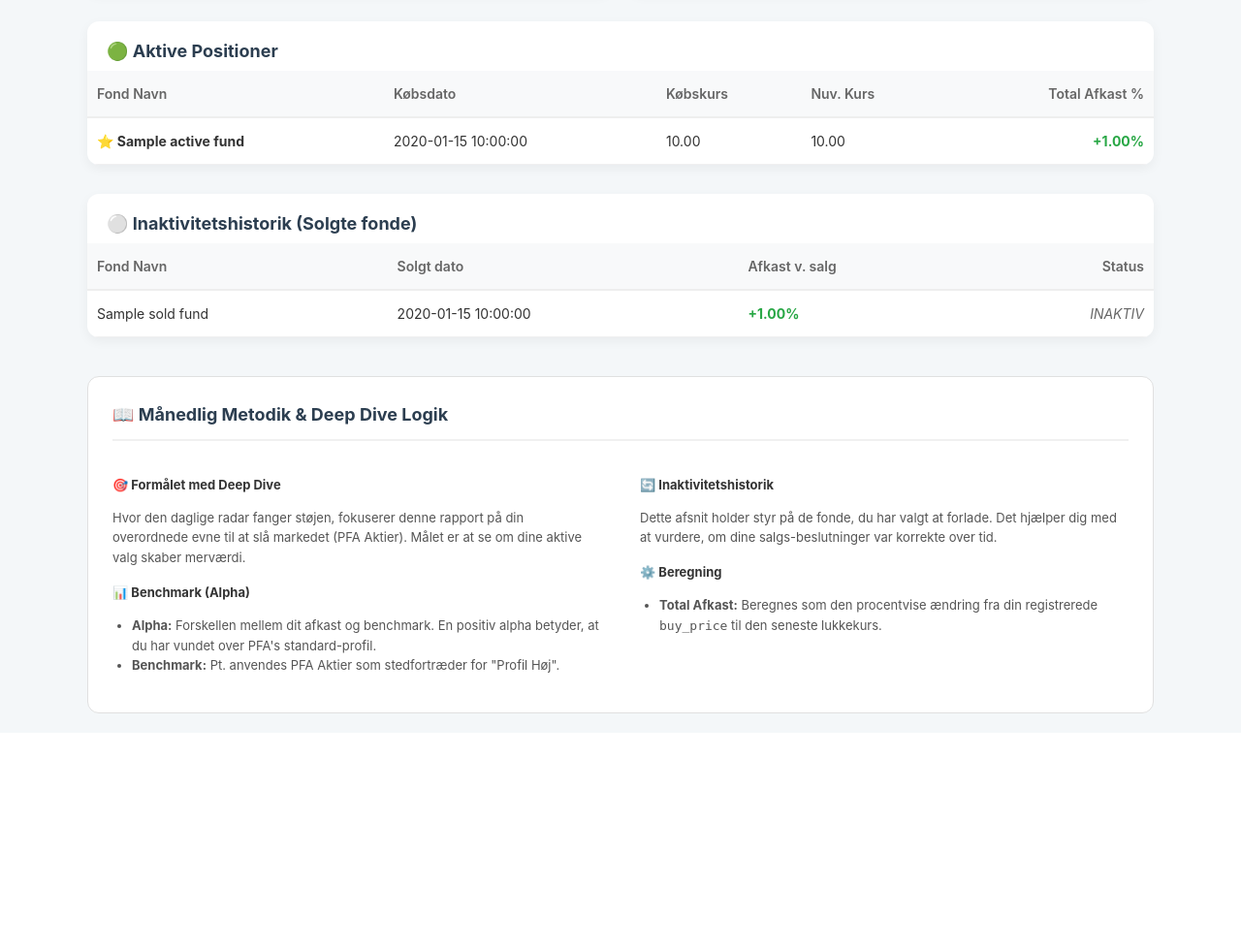
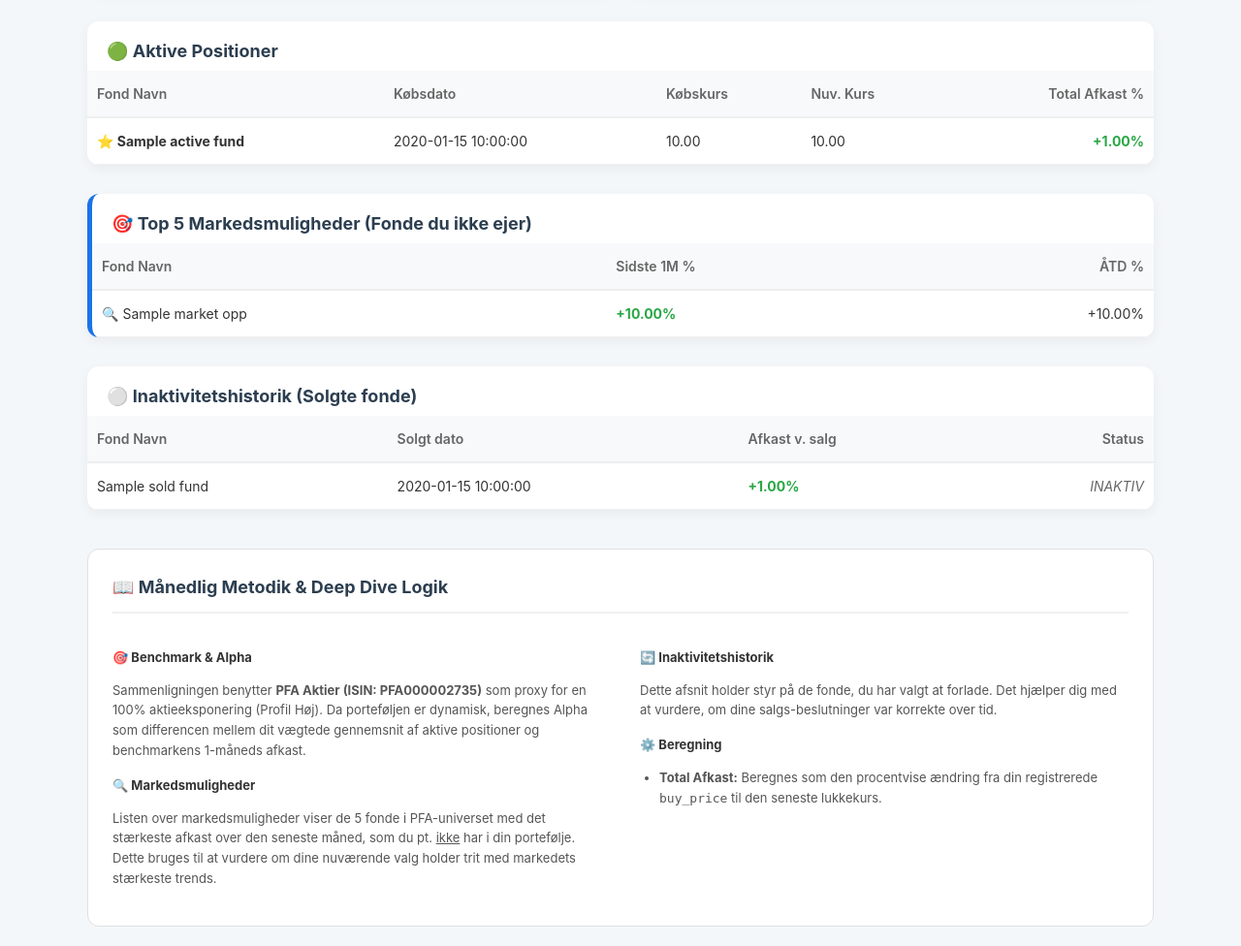
Before and after one commit to Alf4444/TrendAgent, a Python web app: template templates/monthly.html.j2 in a window 1280 px wide. Shown: the part 226-1202 px from the top of the page at 97% size. Before the commit the page ends 962 px from the top, so only its background shows below. Run offline with Jinja, Linux system fonts and the light colour scheme; the template is opened without the code that fills it: most values are stand-ins (such as "Sample title", 1, 10 or a date in 2020).

Commit message:
Update monthly.html.j2

```diff
--- a/templates/monthly.html.j2
+++ b/templates/monthly.html.j2
@@ -87,6 +87,28 @@
             </table>
         </div>
 
+        <div class="table-container" style="border-left: 5px solid #1a73e8;">
+            <h3>🎯 Top 5 Markedsmuligheder (Fonde du ikke ejer)</h3>
+            <table>
+                <thead>
+                    <tr>
+                        <th>Fond Navn</th>
+                        <th>Sidste 1M %</th>
+                        <th style="text-align: right;">ÅTD %</th>
+                    </tr>
+                </thead>
+                <tbody>
+                    {% for o in market_opps %}
+                    <tr>
+                        <td>🔍 {{ o.name }}</td>
+                        <td class="pos">{{ "%+.2f"|format(o.return_1m) }}%</td>
+                        <td style="text-align: right;">{{ "%+.2f"|format(o.return_ytd) }}%</td>
+                    </tr>
+                    {% endfor %}
+                </tbody>
+            </table>
+        </div>
+
         {% if sold_funds %}
         <div class="table-container">
             <h3>⚪ Inaktivitetshistorik (Solgte fonde)</h3>
@@ -119,14 +141,11 @@
             <h3>📖 Månedlig Metodik & Deep Dive Logik</h3>
             <div class="method-grid">
                 <div class="method-section">
-                    <h4>🎯 Formålet med Deep Dive</h4>
-                    <p>Hvor den daglige radar fanger støjen, fokuserer denne rapport på din overordnede evne til at slå markedet (PFA Aktier). Målet er at se om dine aktive valg skaber merværdi.</p>
+                    <h4>🎯 Benchmark & Alpha</h4>
+                    <p>Sammenligningen benytter <strong>PFA Aktier (ISIN: PFA000002735)</strong> som proxy for en 100% aktieeksponering (Profil Høj). Da porteføljen er dynamisk, beregnes Alpha som differencen mellem dit vægtede gennemsnit af aktive positioner og benchmarkens 1-måneds afkast.</p>
 
-                    <h4>📊 Benchmark (Alpha)</h4>
-                    <ul>
-                        <li><strong>Alpha:</strong> Forskellen mellem dit afkast og benchmark. En positiv alpha betyder, at du har vundet over PFA's standard-profil.</li>
-                        <li><strong>Benchmark:</strong> Pt. anvendes PFA Aktier som stedfortræder for "Profil Høj".</li>
-                    </ul>
+                    <h4>🔍 Markedsmuligheder</h4>
+                    <p>Listen over markedsmuligheder viser de 5 fonde i PFA-universet med det stærkeste afkast over den seneste måned, som du pt. <u>ikke</u> har i din portefølje. Dette bruges til at vurdere om dine nuværende valg holder trit med markedets stærkeste trends.</p>
                 </div>
                 <div class="method-section">
                     <h4>🔄 Inaktivitetshistorik</h4>
```
